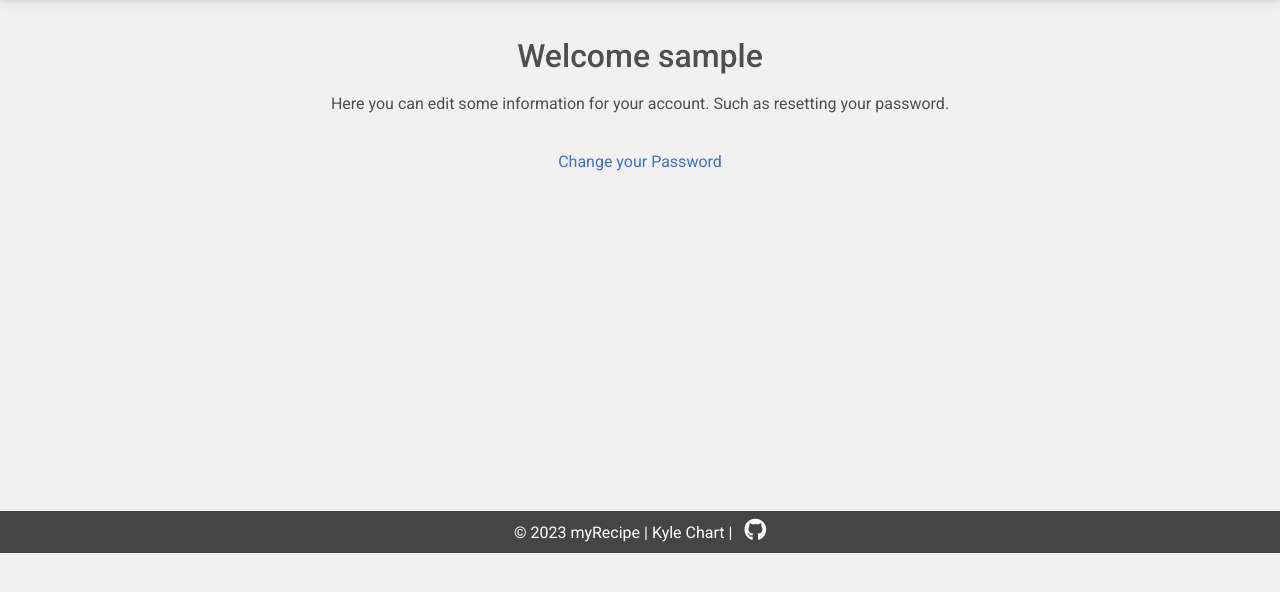
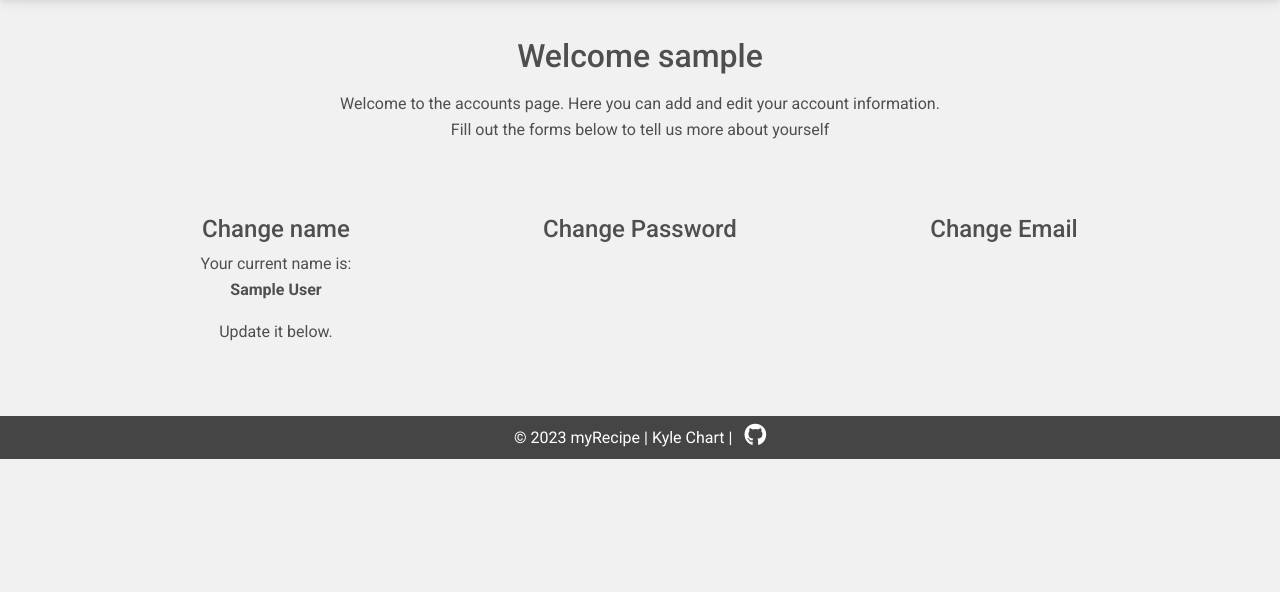
Before and after one commit to Mrekyle/ci-project-4, a Django app: page /user-account/ in a window 1280 px wide. Shown: the part 83-675 px from the top of the page. Run offline with Django 3.2, Linux system fonts and the light colour scheme; the visitor is signed in with stand-in values (Sample User, id 1); some libraries are stand-ins or nearby versions.

Commit message:
Add user information to user account page

```diff
--- a/templates/useraccount.html
+++ b/templates/useraccount.html
@@ -6,14 +6,28 @@
 
 {% if user.is_authenticated %}
 <div class="container header-size text-center">
-    <div class="row mb-12">
+    <div class="row mb-6">
         <h2 class="mt-4">Welcome {{ user.username }}</h2>
-        <p class="pt-2">Here you can edit some information for your account. Such as resetting your password.</p>
-        <ul class="pt-3" style="list-style: none;">
-            <li><a href="{% url 'account_change_password' %}">Change your Password</a></li>
-        </ul>
+        <p class="pt-2">Welcome to the accounts page. Here you can add and edit your account information.<br> Fill out the forms below to tell us more about yourself</p>
     </div>
-    <div class="container-block"></div>
+    <div class="container-fluid">
+        <div class="d-flex mb-6">
+            <div class="col-md-4">
+                <h4>Change name</h4>
+                <p>Your current name is:<br><strong>{{ user.first_name}} {{ user.last_name }}</strong></p>
+                <p>Update it below.</p>
+                <form>
+                    {% csrf_token%}
+                </form>
+            </div>
+            <div class="col-md-4">
+                <h4>Change Password</h4>
+            </div>
+            <div class="col-md-4">
+                <h4>Change Email</h4>
+            </div>
+        </div>
+    </div>
 </div>
 {% else %}
 <div class="container header-size text-center">
```
Also changed, not shown: notes.md (+2 -3 lines).
